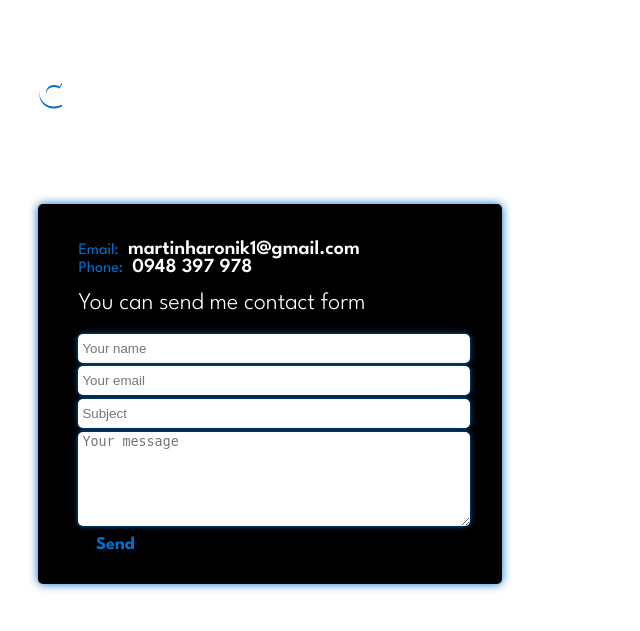
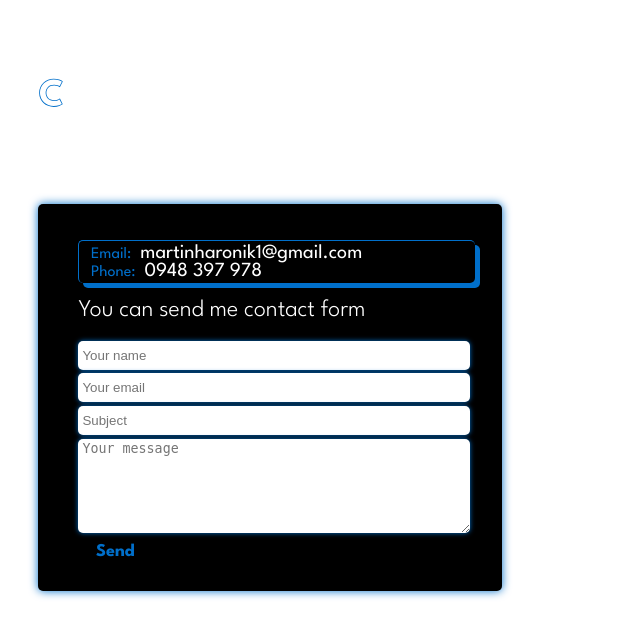
Before and after one commit to OwnStyle777/myPorfolioPage, a PHP site: page /contacts.html in a window 1280 px wide. Shown: the top 631 px of the page, without its empty margins (0-640 px from the left). Run offline with PHP 8.4, Linux system fonts and the light colour scheme.

Commit message:
change color of hedadings

```diff
--- a/myPortfolio/aboutMe.css
+++ b/myPortfolio/aboutMe.css
@@ -64,6 +64,7 @@ section {
     display: flex;
     align-items: center;
     font-size: 30px;
+    font-weight: 300;
 }
 #profilePicture{
     min-width: 35%;
@@ -71,13 +72,13 @@ section {
     position: absolute;
     top:10%;
     right:5%;
-    border: 2px solid #006fca;
-    box-shadow: 0px 0px 10px 0px #006fca;
+
+    box-shadow: 0px 0px 5px 2px #006fca;
     border-radius: 100%;
 }
 #profilePicture:hover{
 
-    box-shadow: 0px 0px 30px 0px #006fca;
+    box-shadow: 0px 0px 30px 2px #006fca;
 
 }
 
@@ -87,6 +88,7 @@ section {
 @media only screen and (min-width: 950px) and (max-width: 1200px) {
 
     #profilePicture {
+
         min-width: 30%;
         height: 60%;
     }
@@ -96,8 +98,10 @@ section {
 @media only screen and (min-width: 650px) and (max-width: 950px) {
 
     #profilePicture {
+        top: 80px;
         min-width: 20%;
         height: 40%;
+
     }
 
 }
@@ -158,7 +162,7 @@ section {
 
 .textParMyProjects{
     font-size: 10px !important;
-    text-align: center;
+
     padding-left: 5% !important;
     width: 90% !important;
 
--- a/myPortfolio/index.css
+++ b/myPortfolio/index.css
@@ -70,8 +70,12 @@ body{
 
 
 .blueText{
-    color: #ffffff;
-    text-shadow: 0px 2px  #006fca;
+  color: transparent;
+  -webkit-text-stroke: 0.8px #006fca; /* Šírka okraja a farba */
+  background-image: linear-gradient(to right, #ffffff, #ffffff);
+  -webkit-background-clip: text;
+  background-clip: text;
+
 
 }
 .navbar {
@@ -662,7 +669,7 @@ body{
     .anchorSize{
       font-size: 20px;
       color: #ffffff;
-      font-weight: 600;
+      font-weight: 400;
 
     }
 
@@ -931,3 +946,24 @@ font-weight: 500;
 color: #006fca;
 font-weight: 900;
 }
+
+.darken {
+  opacity: 0.5;
+}
+.lighter{
+  opacity: 1 !important;
+  filter: brightness(1) !important;
+}
+
+.iconCont{
+  margin-left: 0;
+  padding-left: 3%;
+  border-radius: 5px;
+  border-top: solid 1px#006fca;
+  border-left: solid 1px #006fca;
+  box-shadow: #006fca 5px 5px;
+  width: 100%;
+  padding-top: 3px;
+  padding-bottom: 3px;
+
+}
```
Also changed, not shown: other parts of myPortfolio/index.css (+18 -7 lines).
